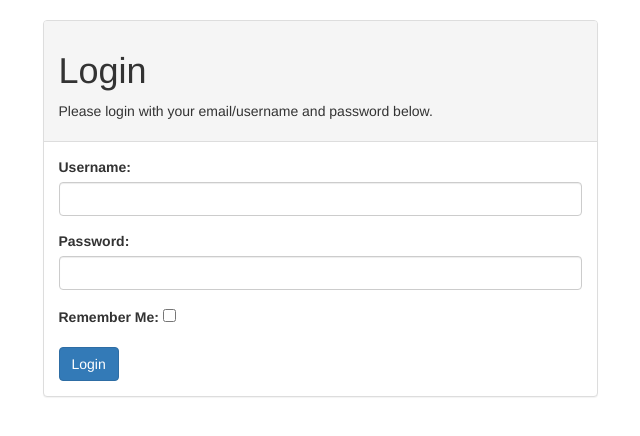
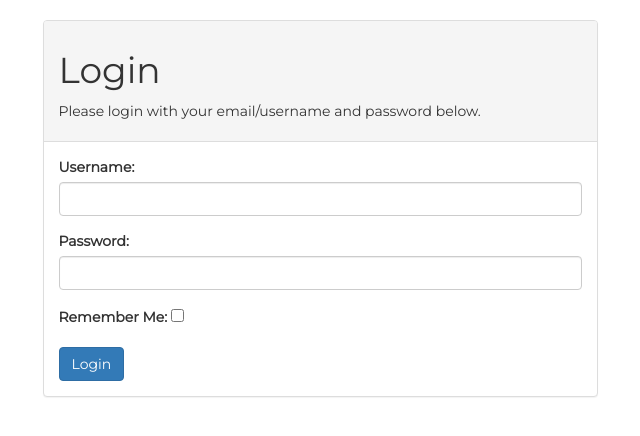
Before and after one commit to kresnahendri/prism-test, a CodeIgniter app: page /prism-test/auth/login in a window 1280 px wide. Shown: the top 436 px of the page, without its empty margins (320-960 px from the left). Run offline with CodeIgniter, Linux system fonts and the light colour scheme.

Commit message:
Change font family

```diff
--- a/application/views/admin/layout.php
+++ b/application/views/admin/layout.php
@@ -12,6 +12,7 @@
   <link href="<?php echo site_url('assets/css/dataTables.bootstrap.min.css') ?>" rel="stylesheet">
   <link href="<?php echo site_url('assets/css/app.css') ?>" rel="stylesheet">
   <link href="<?php echo site_url('assets/css/morris.css') ?>" rel="stylesheet">
+  <link href="https://fonts.googleapis.com/css?family=Montserrat" rel="stylesheet">
   <script src="https://use.fontawesome.com/60f9933159.js"></script>
   <!-- HTML5 Shim and Respond.js IE8 support of HTML5 elements and media queries -->
   <!-- WARNING: Respond.js doesn't work if you view the page via file:// -->
--- a/application/views/auth/layout.php
+++ b/application/views/auth/layout.php
@@ -8,6 +8,12 @@
   <meta name="author" content="Kresna Hendri">
 	<title>PrismShop Inventory - <?php echo $data['title'] ?></title>
 	<link rel="stylesheet" href="<?php echo site_url('assets/css/bootstrap.min.css') ?>">
+	<link href="https://fonts.googleapis.com/css?family=Montserrat" rel="stylesheet">
+	<style>
+		html, body {
+			font-family: 'Montserrat', sans-serif;
+		}
+	</style>
 	<!-- HTML5 Shim and Respond.js IE8 support of HTML5 elements and media queries -->
   <!-- WARNING: Respond.js doesn't work if you view the page via file:// -->
   <!--[if lt IE 9]>
--- a/assets/css/app.css
+++ b/assets/css/app.css
@@ -1,3 +1,7 @@
+html, body {
+	font-family: 'Montserrat', sans-serif;
+}
+
 #page-wrapper {
 	min-height: 550px;
 }
```
